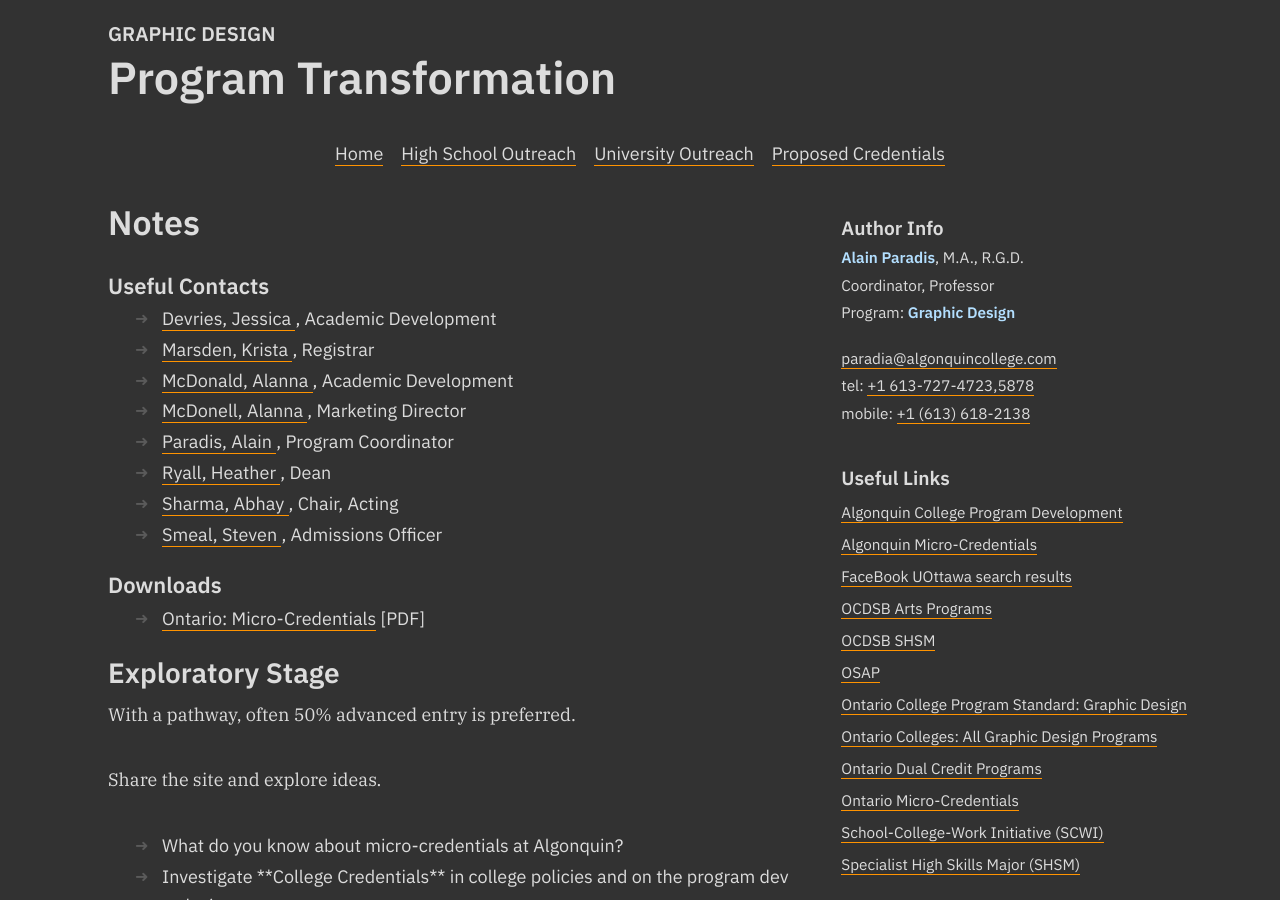
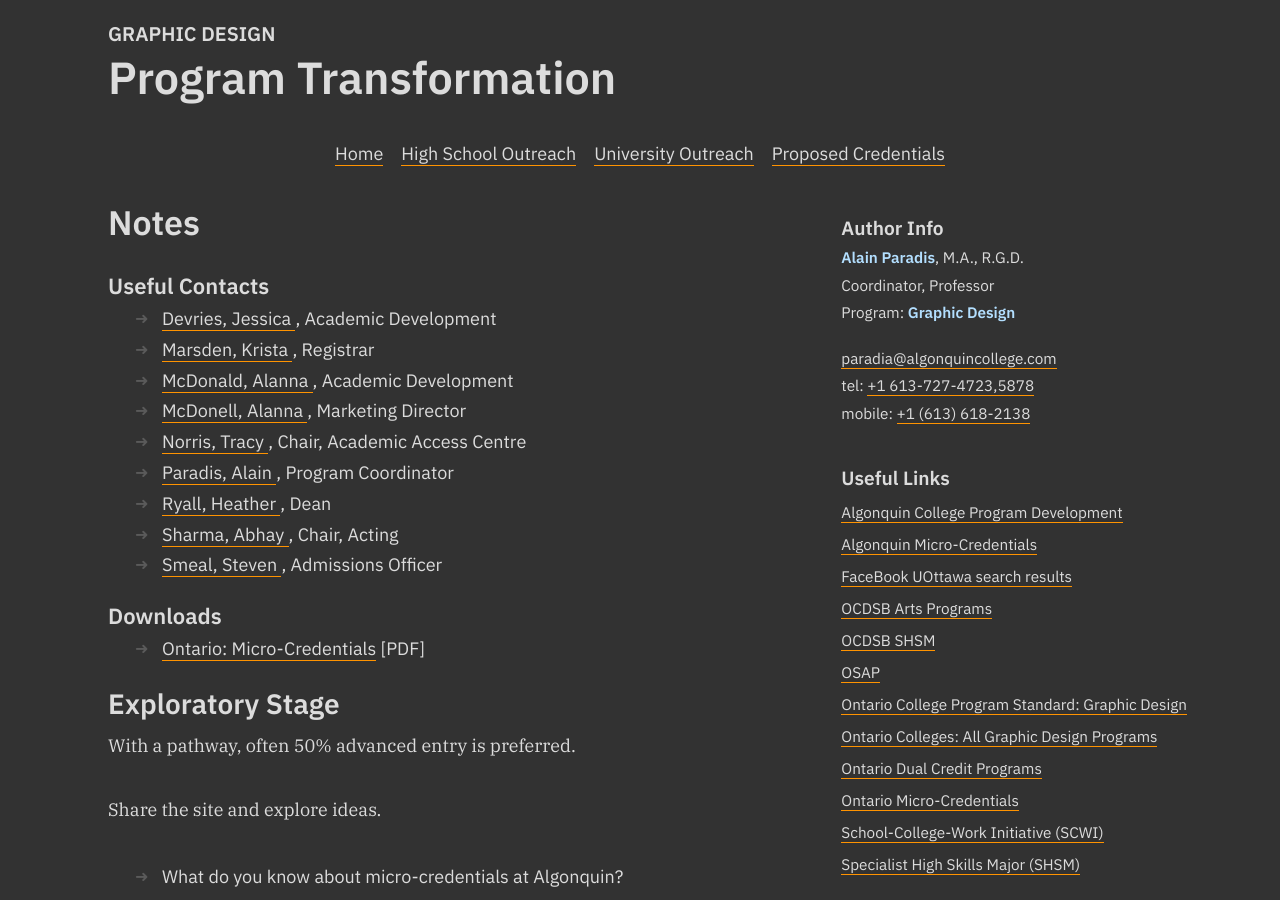
Before and after one commit to AlainParadis/program-transformation, a Jekyll site: the page built from notes.md, in a window 1280 px wide and 900 px high. Built offline with Jekyll 4.4.1, drawn with Linux system fonts in a browser that asks for light colours.

Commit message:
add new contacts

```diff
--- a/_data/sitewide.yml
+++ b/_data/sitewide.yml
@@ -10,35 +10,39 @@ identification:
   mobile: +1 (613) 618-2138
 
 algonquin-contacts:
-  - lastname: "Devries"
-    firstname: "Jessica"
-    title: "Academic Development"
-    email: "devriej1@algonquincollege.com"
-  - lastname: "McDonald"
-    firstname: "Alanna"
-    title: "Academic Development"
-    email: "macdona2@algonquincollege.com"
-  - lastname: "Ryall"
-    firstname: "Heather"
-    title: "Dean"
-    email: "ryallh@algonquincollege.com"
-  - lastname: "Sharma"
-    firstname: "Abhay"
-    title: "Chair, Acting"
-    email: "sharmaa@algonquincollege.com"
-  - lastname: "Paradis"
-    firstname: "Alain"
-    title: "Program Coordinator"
-    email: "paradia@algonquincollege.com"
-  - lastname: "Smeal"
-    firstname: "Steven"
-    title: "Admissions Officer"
-  - lastname: "Marsden"
-    firstname: "Krista"
-    title: "Registrar"
-  - lastname: "McDonell"
-    firstname: "Alanna"
-    title: "Marketing Director"
+  - lastname: Devries
+    firstname: Jessica
+    title: Academic Development
+    email: devriej1@algonquincollege.com
+  - lastname: McDonald
+    firstname: Alanna
+    title: Academic Development
+    email: macdona2@algonquincollege.com
+  - lastname: Ryall
+    firstname: Heather
+    title: Dean
+    email: ryallh@algonquincollege.com
+  - lastname: Sharma
+    firstname: Abhay
+    title: Chair, Acting
+    email: sharmaa@algonquincollege.com
+  - lastname: Norris
+    firstname: Tracy
+    title: Chair, Academic Access Centre
+    email: norrist@algonquincollege.com
+  - lastname: Paradis
+    firstname: Alain
+    title: Program Coordinator
+    email: paradia@algonquincollege.com
+  - lastname: Smeal
+    firstname: Steven
+    title: Admissions Officer
+  - lastname: Marsden
+    firstname: Krista
+    title: Registrar
+  - lastname: McDonell
+    firstname: Alanna
+    title: Marketing Director
 
 schools:
   - name: "Ridgemont High School"
```
